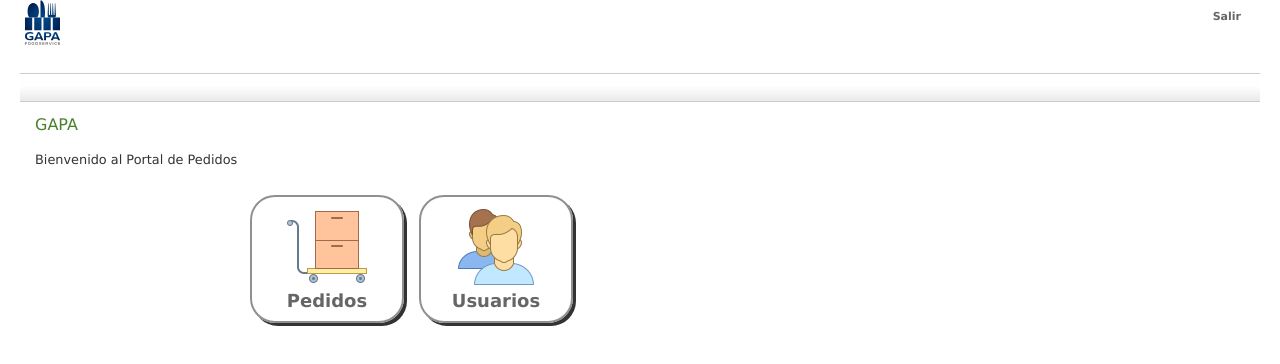
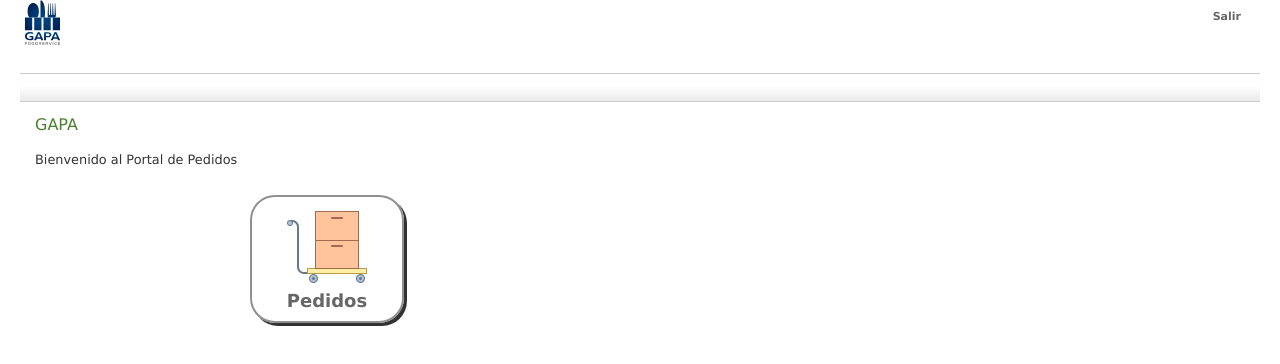
Before and after one commit to antonio-th/portalsapb1, a Vue app: page /#/menu in a window 1280 px wide. Shown: the top 364 px of the page. Built offline with nearby package versions, Linux system fonts and the light colour scheme.

Commit message:
Version final lista para productivo

```diff
--- a/package.json
+++ b/package.json
@@ -1,6 +1,6 @@
 {
   "name": "gapa-cli",
-  "version": "1.0.0",
+  "version": "1.0.2",
   "description": "Cliente Web para Portal de Pedidos GAPA",
   "author": "Antonio Trujillo <antonio.trujillo01@gmail.com>",
   "private": true,
--- a/src/components/Default.vue
+++ b/src/components/Default.vue
@@ -15,7 +15,7 @@
             <div class="texto-opcion">Pedidos</div>
           </router-link>
         </div>
-        <div class="opcion">
+        <div class="opcion" v-if="isAdmin">
           <router-link to="/usuarios-list">
             <img src="../assets/img/usuarios.png" />
             <div class="texto-opcion">Usuarios</div>
@@ -28,7 +28,12 @@
 
 <script>
 export default {
-  name: 'Default'
+  name: 'Default',
+  computed: {
+    isAdmin () {
+      return this.$store.state.usuario.role === 'ROLE_ADMIN'
+    }
+  }
 }
 </script>
 <style>
--- a/src/components/usuarios/Usuario.js
+++ b/src/components/usuarios/Usuario.js
@@ -73,7 +73,8 @@ const methods = {
   async loadVendedores() {
     try {
       const respuesta = await $.get('/GAPA/vue/vendedor')
-      this.$data.vendedores = await respuesta
+      console.log(JSON.stringify(respuesta))
+      this.vendedores = respuesta
     } catch (e) {
       if (e.status == 401) {
         this.$message.error('Expiro la sesion')
```
